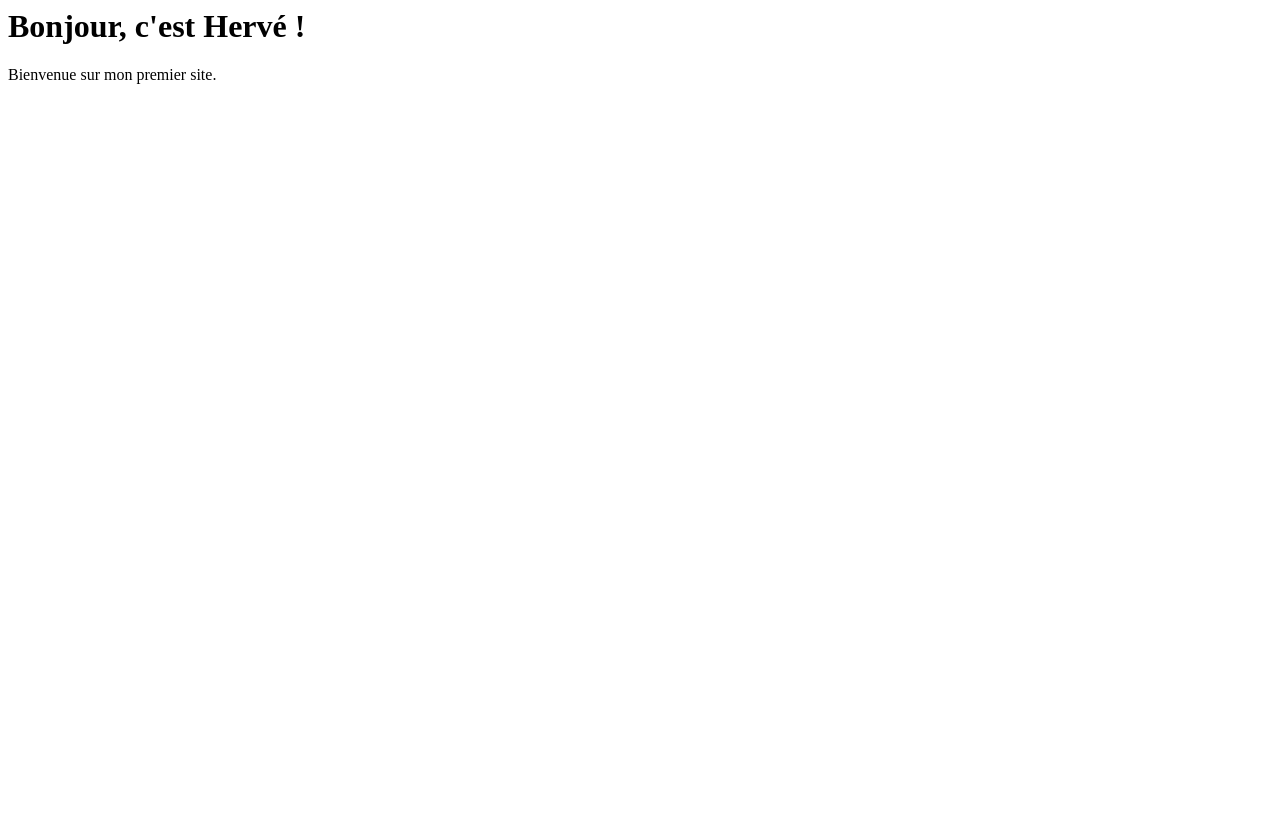
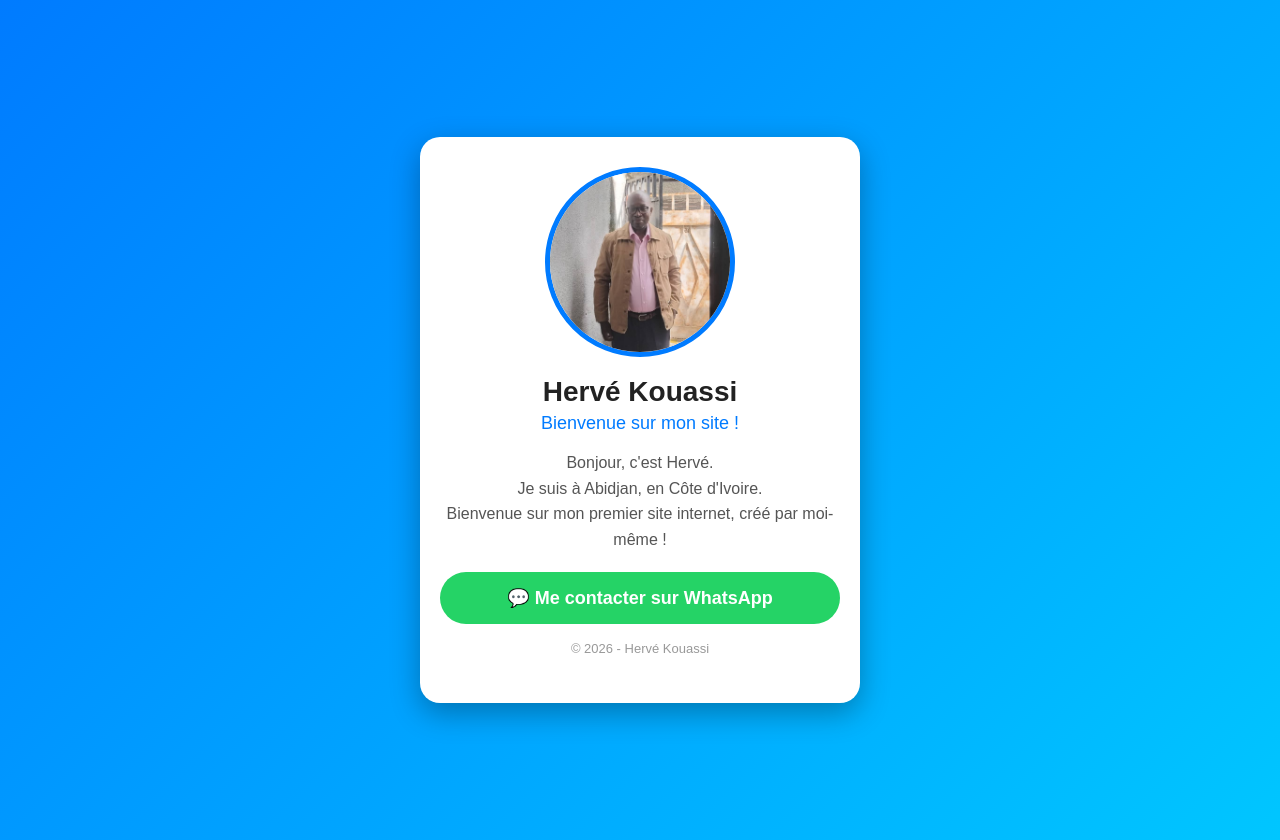
Before and after one commit to hervekouassi4-create/mon-site, a plain HTML site: page index.html in a window 1280 px wide. Before the commit the page ends 800 px from the top, so only its background shows below. Drawn offline with Linux system fonts and the light colour scheme.

Commit message:
Update index.html

```diff
--- a/index.html
+++ b/index.html
@@ -1,2 +1,28 @@
-<h1>Bonjour, c'est Hervé !</h1>
-<p>Bienvenue sur mon premier site.</p>
+<!DOCTYPE html>
+<html lang="fr">
+<head>
+<meta charset="UTF-8">
+<meta name="viewport" content="width=device-width, initial-scale=1.0">
+<title>Hervé Kouassi - Mon Site</title>
+<style>
+body { margin:0; font-family: Arial, sans-serif; background: linear-gradient(135deg, #007bff, #00c6ff); display:flex; justify-content:center; align-items:center; min-height:100vh; padding:20px; }
+.carte { background:white; border-radius:20px; padding:30px 20px; text-align:center; max-width:400px; width:100%; box-shadow:0 10px 30px rgba(0,0,0,0.3); }
+img { width:180px; height:180px; object-fit:cover; border-radius:50%; border:5px solid #007bff; }
+h1 { color:#222; margin:15px 0 5px; font-size:28px; }
+h2 { color:#007bff; margin:0; font-size:18px; font-weight:normal; }
+p { color:#555; line-height:1.6; }
+.bouton { display:block; background:#25D366; color:white; text-decoration:none; padding:15px; border-radius:50px; font-size:18px; font-weight:bold; margin-top:20px; }
+.petit { font-size:13px; color:#999; margin-top:15px; }
+</style>
+</head>
+<body>
+<div class="carte">
+<img src="photo.jpg" alt="Hervé Kouassi">
+<h1>Hervé Kouassi</h1>
+<h2>Bienvenue sur mon site !</h2>
+<p>Bonjour, c'est Hervé.<br>Je suis à Abidjan, en Côte d'Ivoire.<br>Bienvenue sur mon premier site internet, créé par moi-même !</p>
+<a class="bouton" href="https://wa.me/2250143588836">💬 Me contacter sur WhatsApp</a>
+<p class="petit">© 2026 - Hervé Kouassi</p>
+</div>
+</body>
+</html>
```
